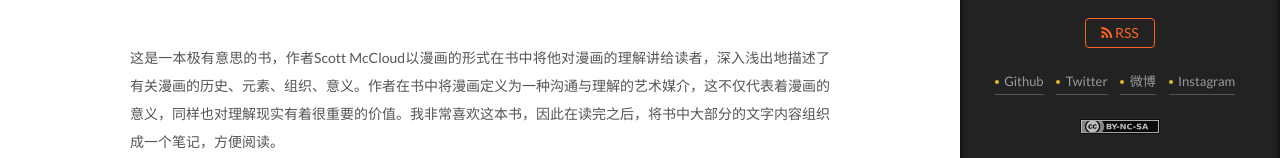
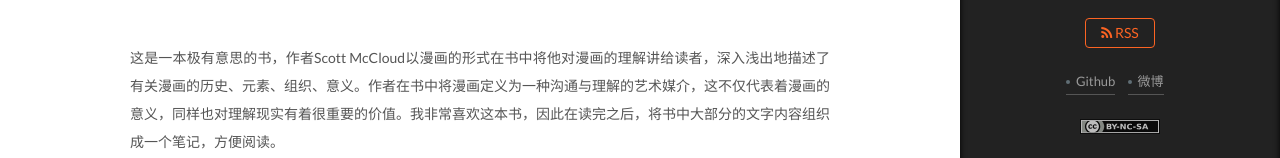
Before and after one commit to Chanspsyid/Chanspsyid.github.io, a plain HTML site: page 2016/01/17/understanding-comics/index.html in a window 1280 px wide. Both pictures are taken after a click on the item "站点概览". Shown: the part 287-445 px from the top of the page. Drawn offline with Linux system fonts and the light colour scheme; a script that the page names is missing.

Commit message:
Site updated: 2016-06-01 22:12:13

```diff
--- a/2016/01/17/understanding-comics/index.html
+++ b/2016/01/17/understanding-comics/index.html
@@ -663,23 +663,9 @@
               </span>
 
               <span class="links-of-author-item">
-                <a href="https://twitter.com/Chanspsyid" target="_blank" title="Twitter">
-
-                  Twitter
-                </a>
-              </span>
-
-              <span class="links-of-author-item">
                 <a href="http://weibo.com/wenider" target="_blank" title="微博">
 
                   微博
-                </a>
-              </span>
-
-              <span class="links-of-author-item">
-                <a href="https://www.instagram.com/wen_huachang" target="_blank" title="Instagram">
-
-                  Instagram
                 </a>
               </span>
 
--- a/css/main.css
+++ b/css/main.css
@@ -1548,7 +1548,7 @@ pre .javascript .function {
   width: 4px;
   height: 4px;
   border-radius: 50%;
-  background: #e2b820;
+  background: #606e75;
 }
 .links-of-blogroll {
   font-size: 13px;
```
Also changed, not shown: 2016/05/31/bainiangudu/index.html (+0 -14 lines), about/index.html (+0 -14 lines), archives/2016/01/index.html (+0 -14 lines), archives/2016/05/index.html (+0 -14 lines), archives/2016/index.html (+0 -14 lines), archives/index.html (+0 -14 lines), index.html (+0 -14 lines), tags/Comics/index.html (+0 -14 lines), tags/Reading/index.html (+0 -14 lines), tags/Writing/index.html (+0 -14 lines), tags/index.html (+0 -14 lines).
